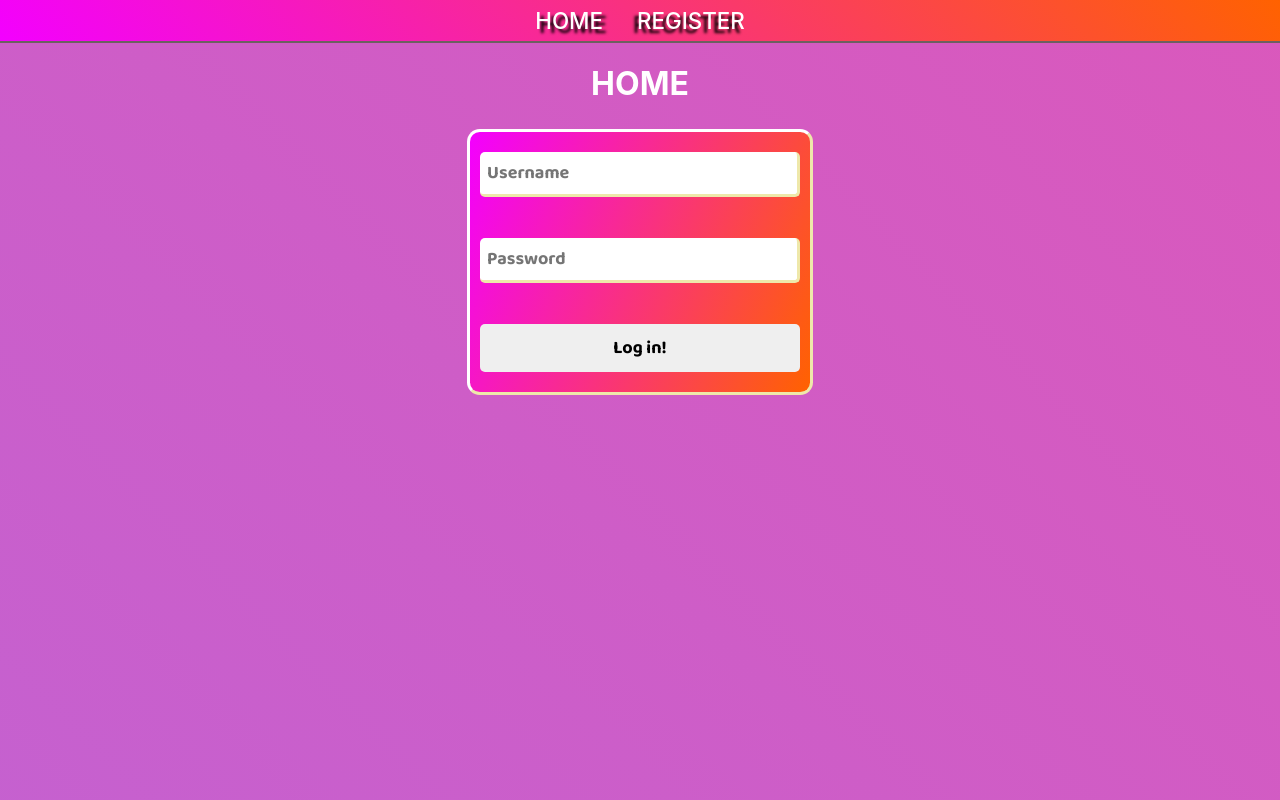
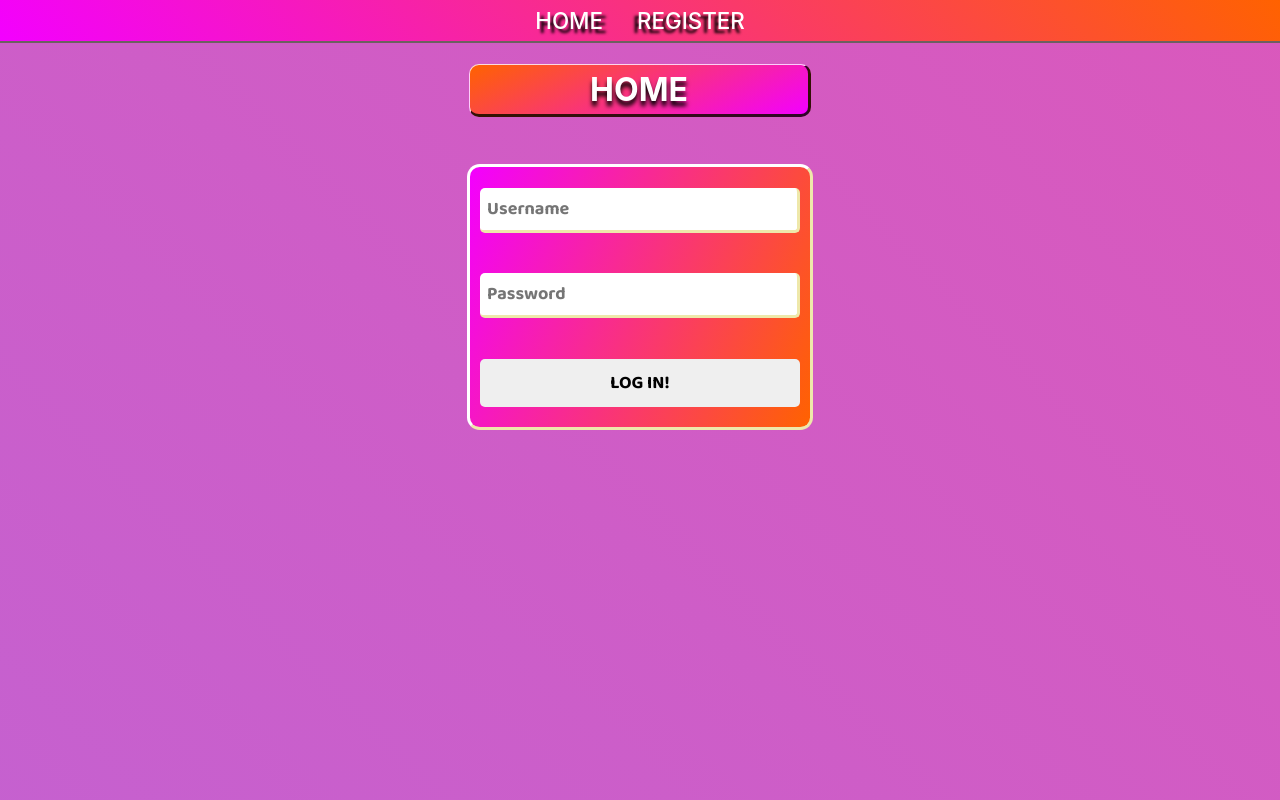
Before and after one commit to Darkshiira/Databasteknik, a React (Create React App) app: page / in a window 1280 px wide. Built offline with nearby package versions, Linux system fonts and the light colour scheme.

Commit message:
Styling v.1.0.1, flashy buttons, added required attribute to forms, replaced h3 with table

```diff
--- a/server.js
+++ b/server.js
@@ -43,7 +43,7 @@ var allowCrossDomain = function (req, res, next) {
   res.header("Access-Control-Allow-Headers", "Content-Type, Authorization");
 
   // intercept OPTIONS method
-  if ("OPTIONS" == req.method) {
+  if ("OPTIONS" === req.method) {
     res.send(200);
   } else {
     next();
--- a/src/App.scss
+++ b/src/App.scss
@@ -88,7 +88,29 @@ body {
 }
 
 h1 {
+  width: 24%;
   color: white;
+  display: inline-block;
+  // background-color: rgb(30, 156, 156);
+  background: rgb(243, 0, 255);
+  background: linear-gradient(
+    -25deg,
+    rgba(243, 0, 255, 1) 0%,
+    rgb(255, 98, 0) 100%
+  );
+  padding: 5px;
+  padding-left: 15px;
+  padding-right: 15px;
+  border-bottom: solid 3px rgba(0, 0, 0, 0.801);
+  border-right: solid 3px rgba(0, 0, 0, 0.801);
+  border-top: solid 1px rgba(255, 255, 255, 0.801);
+  border-left: solid 1px rgba(255, 255, 255, 0.801);
+  border-radius: 4px;
+  border-top-left-radius: 10px;
+  border-bottom-left-radius: 10px;
+  border-top-right-radius: 10px;
+  border-bottom-right-radius: 10px;
+  text-shadow: 0px 5px 4px black;
   text-transform: uppercase;
 }
 
@@ -116,7 +138,8 @@ h1 {
 
   &-password,
   &-username,
-  .button-submit {
+  .button-submit,
+  .button-logOut {
     font-size: large;
     padding: 7px;
     font-weight: bolder;
@@ -134,7 +157,8 @@ h1 {
   }
 
   .button-submit {
-    transition: all 0.2s ease;
+    text-transform: uppercase;
+    transition: all 3s ease;
     border: solid 3px rgba(0, 0, 0, 0);
     &:hover {
       // background-color: #21d359;
@@ -157,3 +181,58 @@ textarea:focus,
 button:focus {
   outline: none;
 }
+
+.table-div {
+  background-color: rgb(0, 0, 0);
+  width: 40%;
+  margin: auto;
+  font-weight: 600;
+  font-size: 1.1rem;
+
+  th,
+  td {
+    padding: 5px;
+  }
+
+  .table {
+    width: 100%;
+    // background-color: palegreen;
+    color: white;
+    font-family: "password";
+
+    th {
+      background-color: black;
+    }
+    td {
+      background-color: rgb(255, 255, 255);
+      color: rgb(0, 0, 0);
+    }
+  }
+}
+
+.button-logOut {
+  margin-bottom: 2rem;
+  margin-top: 2rem;
+  font-size: large;
+  text-transform: uppercase;
+  padding: 7px;
+  font-weight: bolder;
+  font-family: "password";
+
+  border-radius: 8px;
+  border: none;
+
+  transition: all 3s ease;
+  border: solid 3px rgba(0, 0, 0, 0);
+  &:hover {
+    background: linear-gradient(
+        217deg,
+        rgb(0, 166, 255),
+        rgb(23, 109, 113) 70.71%
+      ),
+      linear-gradient(127deg, rgba(0, 255, 191, 0.8), rgb(0, 8, 255) 70.71%);
+    color: white;
+    text-shadow: 2px 2px black;
+    border: solid 3px rgb(255, 255, 255);
+  }
+}
--- a/src/pages/Home.js
+++ b/src/pages/Home.js
@@ -52,12 +52,14 @@ const Home = () => {
       {login === "true" ? (
         <form className="form" onSubmit={handleSubmit}>
           <input
+            required
             className="form-username"
             type="text"
             placeholder="Username"
             onChange={(e) => setUsername(e.currentTarget.value)}
           />
           <input
+            required
             className="form-password"
             type="password"
             placeholder="Password"
@@ -69,10 +71,22 @@ const Home = () => {
         </form>
       ) : (
         data.map((item, index) => (
-          <div key={index}>
-            <h3>
+          <div className="table-div" key={index}>
+            <table className="table">
+              <tr className="table-row">
+                <th>Username</th>
+                <th>Password</th>
+                <th>Last time active</th>
+              </tr>
+              <tr className="table-row">
+                <td>{item.Username}</td>
+                <td>{item.pass}</td>
+                <td>{item.Lastlog}</td>
+              </tr>
+            </table>
+            {/* <h3 className="test-h3">
               {item.Username} {item.Pass} {item.Lastlog}
-            </h3>
+            </h3> */}
           </div>
         ))
       )}
--- a/src/pages/Register.js
+++ b/src/pages/Register.js
@@ -58,12 +58,14 @@ const Register = () => {
       <form className="form" onSubmit={handleSubmit}>
         {/* When the username or password is changed, it will set the state of the username and password */}
         <input
+          required
           className="form-username"
           type="text"
           placeholder="Username"
           onChange={(e) => setUsername(e.currentTarget.value)}
         />
         <input
+          required
           className="form-password"
           type="password"
           placeholder="Password"
```
Also changed, not shown: src/components/Singlelink.js (+8 -6 lines).
